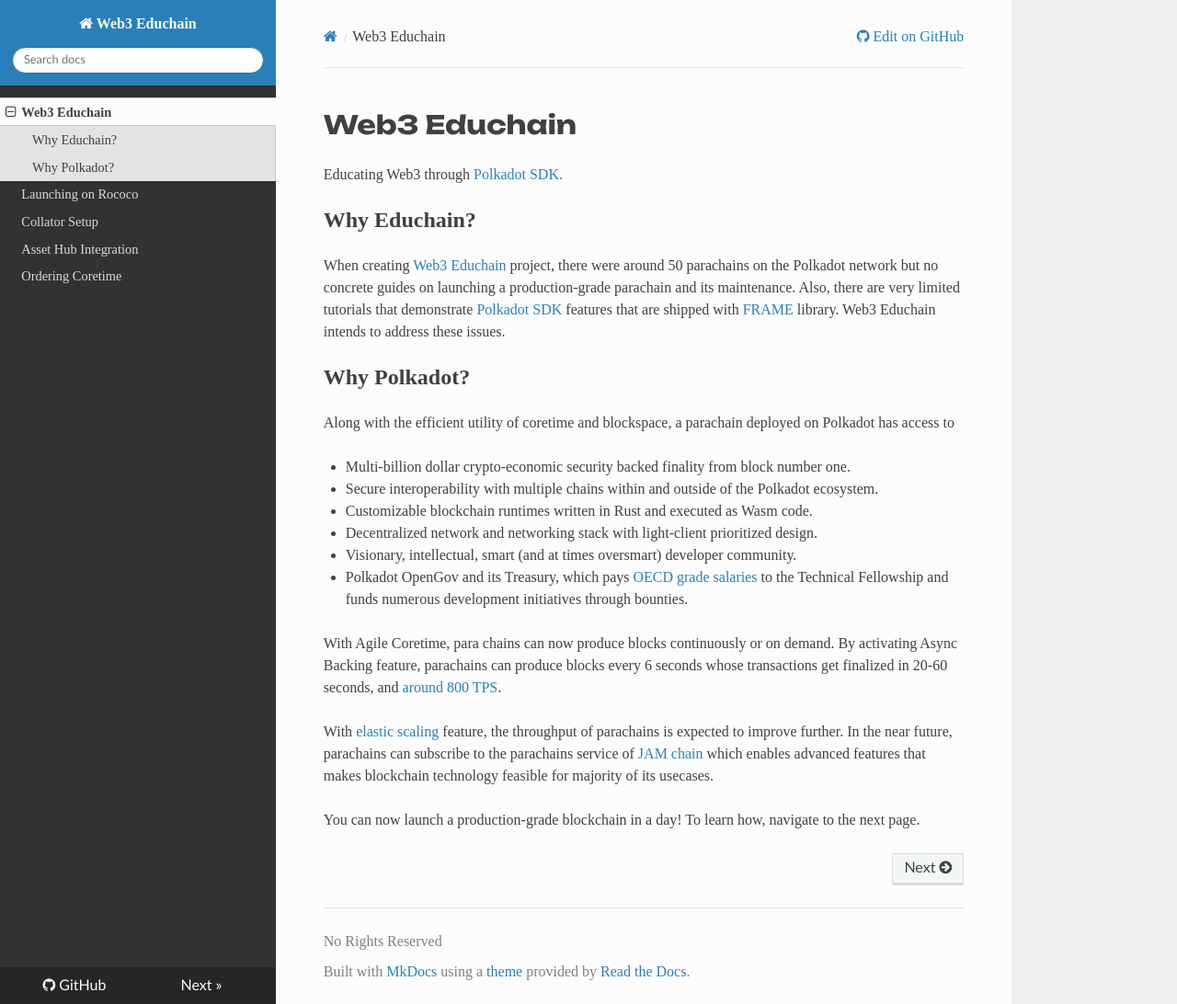
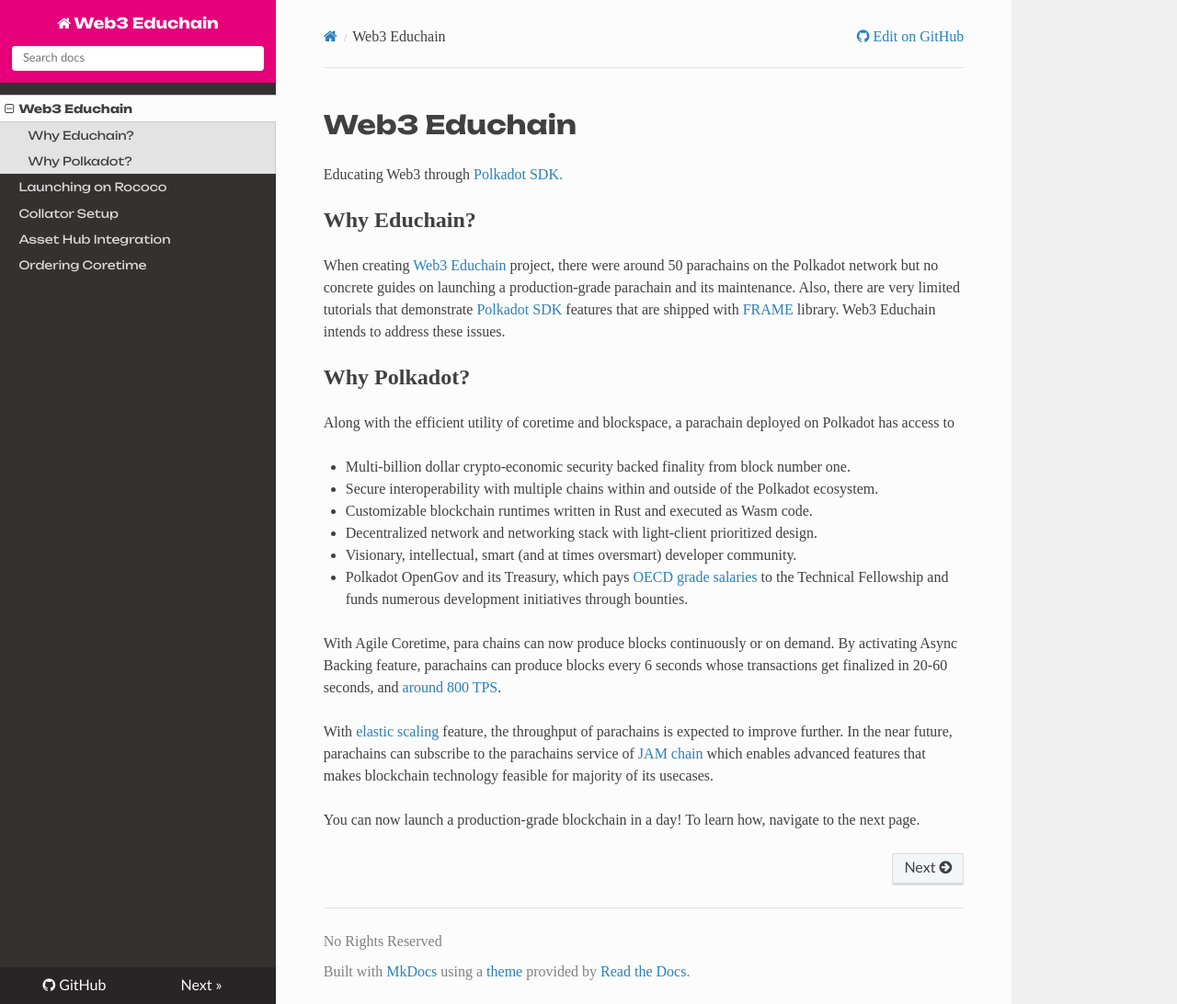
Before and after one commit to w3f/educhain, an MkDocs documentation site: the page built from docs/index.md, in a window 1280 px wide and 1092 px high. Shown: the whole window at 92% size. Built offline with MkDocs 1.6.1, drawn with Linux system fonts in a browser that asks for light colours; nearby versions of some CDN libraries.

Commit message:
add polkadot theming

```diff
--- a/docs/css/custom.css
+++ b/docs/css/custom.css
@@ -6,6 +6,13 @@
 
 body {
   font-family: var(--sansFontFamily);
+}
+
+.wy-side-nav-search {
+  background-color: #E6007A;
+}
+.wy-menu-vertical a:active {
+  background-color: #E6007A;
 }
 
 /* ==========================================================================
@@ -17,9 +24,23 @@
     custom font-family needs to be once assigned directly to class from font-face definition
     otherwise it will be omitted in the css bundle by webpack
   */
-  font-family: "Unbounded", sans-serif !important;;
+  font-family: "Unbounded", sans-serif !important;
   line-height: 1.333333;
   padding-top: 1.2rem;
+}
+
+.wy-side-nav-search {
+  font-family: "Unbounded", sans-serif !important;
+}
+
+.wy-side-nav-search input {
+  border-radius: 4px !important;
+  border: none;
+}
+
+.wy-menu {
+  font-family: "Unbounded", sans-serif !important;
+  font-size: 14px;
 }
 
 h2,
```
